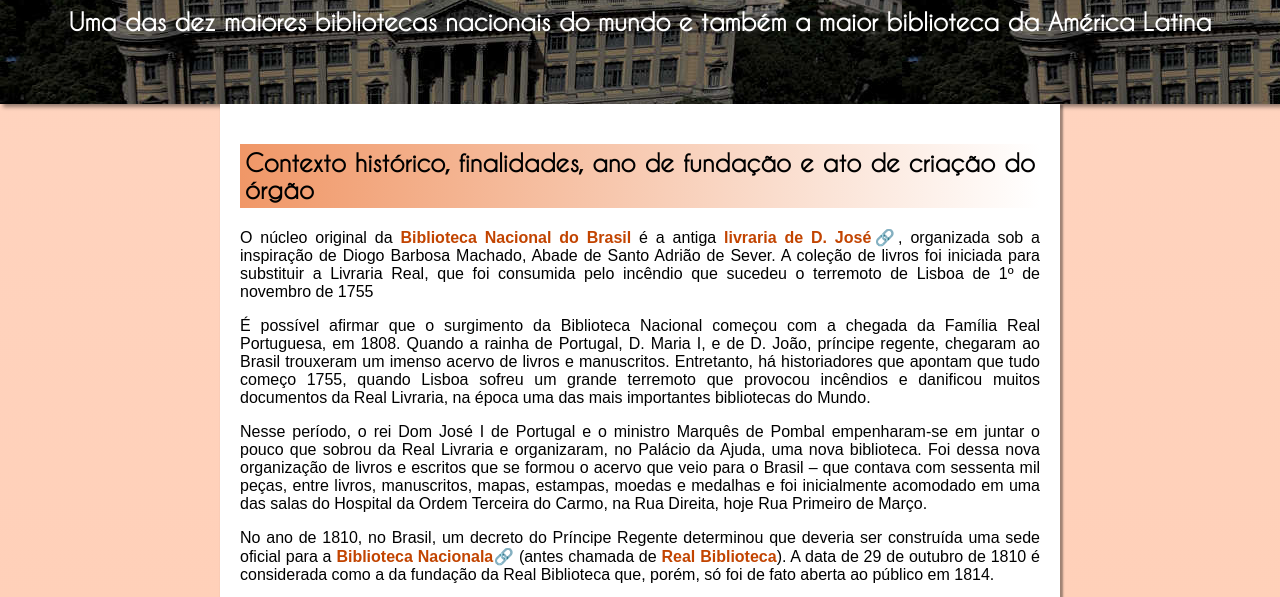
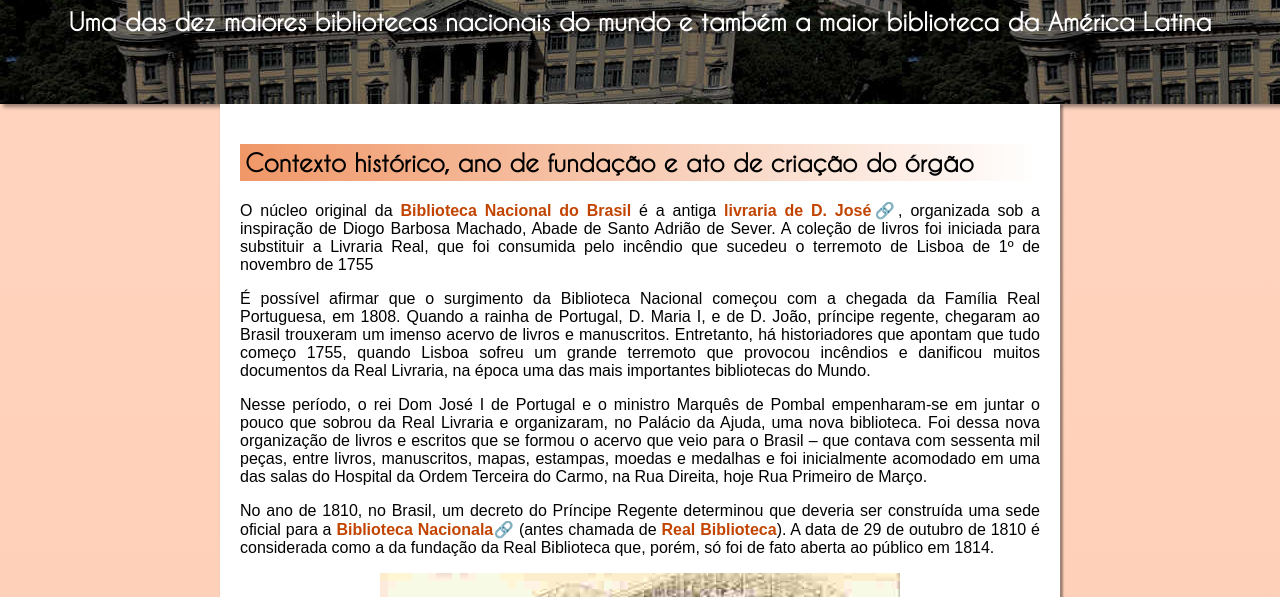
Before and after one commit to SennaPF/Biblioteca-Nacional, a plain HTML site: page index.html in a window 1280 px wide. Shown: the part 139-736 px from the top of the page. Drawn offline with Linux system fonts and the light colour scheme.

Commit message:
Update index.html

```diff
--- a/index.html
+++ b/index.html
@@ -20,7 +20,7 @@
     <main>
         <article>
             <h2>
-                Contexto histórico, finalidades, ano de fundação e ato de criação do órgão
+                Contexto histórico, ano de fundação e ato de criação do órgão
             </h2>
             <p>
                 O núcleo original da<strong> Biblioteca Nacional do Brasil</strong> é a antiga <a href="http://bndigital.bn.gov.br/projetos/200anos/realBiblioteca.html" target="_blank"> livraria de D. José🔗</a>, organizada sob a inspiração de Diogo Barbosa Machado, Abade de Santo Adrião de Sever. A coleção de livros foi iniciada para substituir a Livraria Real, que foi consumida pelo incêndio que sucedeu o terremoto de Lisboa de 1º de novembro de 1755
```
